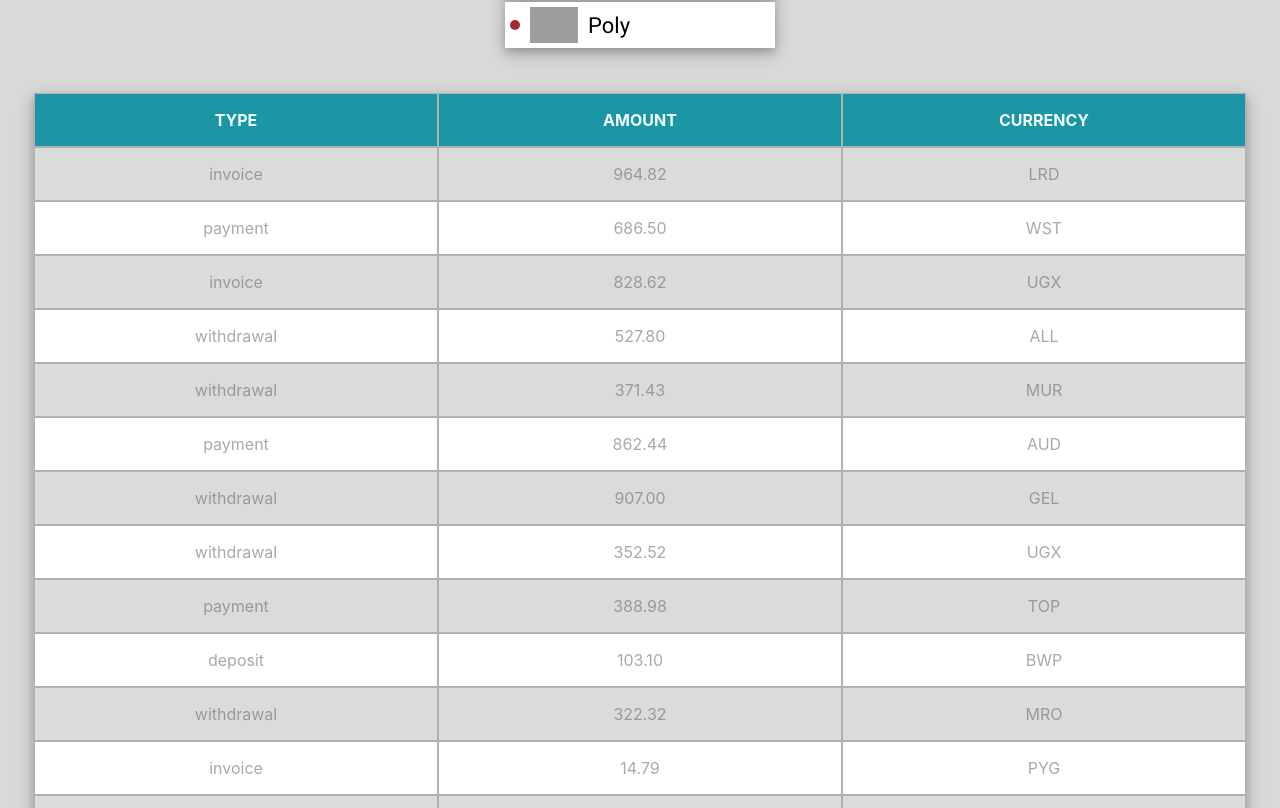
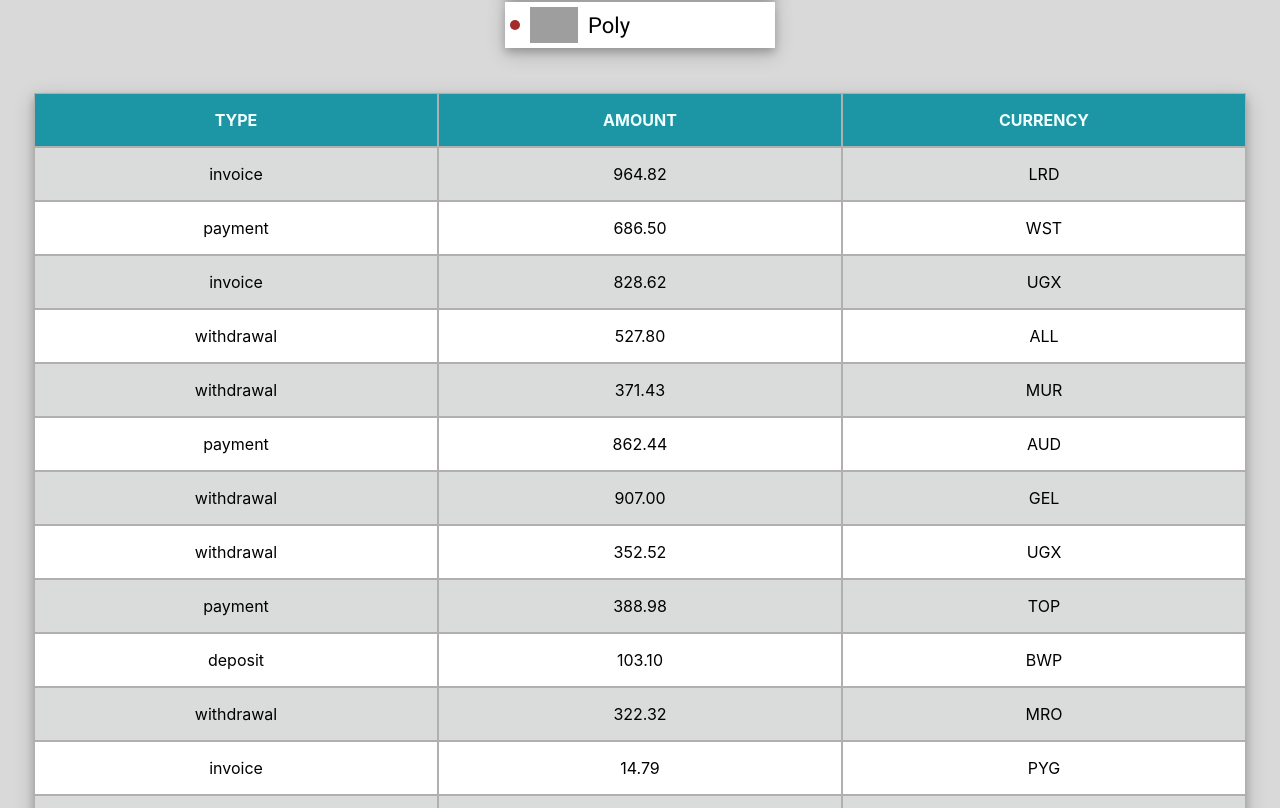
Before and after one commit to JanSwiatek1/goit-react-hw-01-components, a React (Create React App) app: page / in a window 1280 px wide. Shown: the part 1112-1920 px from the top of the page. Built offline with nearby package versions, Linux system fonts and the light colour scheme; grey boxes are pictures that could not be loaded.

Commit message:
color change

```diff
--- a/src/components/Transactions/Transaction.module.css
+++ b/src/components/Transactions/Transaction.module.css
@@ -25,6 +25,7 @@ th, td{
     /* border-collapse: collapse; */
     /* background-color: inherit; */
     border: 1px solid rgb(178, 175, 175);
+    color: black;
 }
 
 th {
@@ -33,10 +34,6 @@ th {
     text-transform: uppercase;
 }
 
-td {
-
-    color: rgba(106, 103, 103, 0.571);
-}
 
 td:hover,
 td:focus {
```
